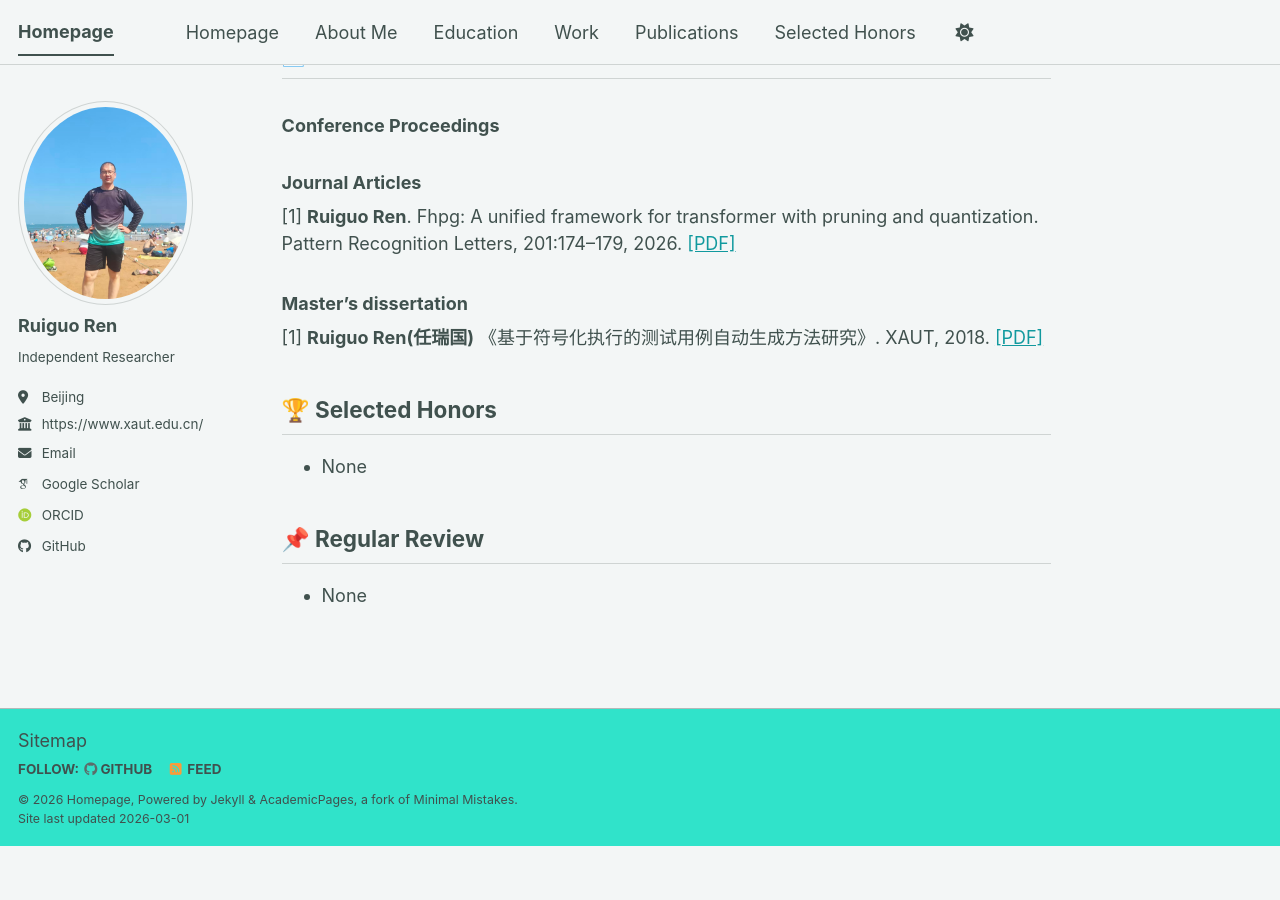
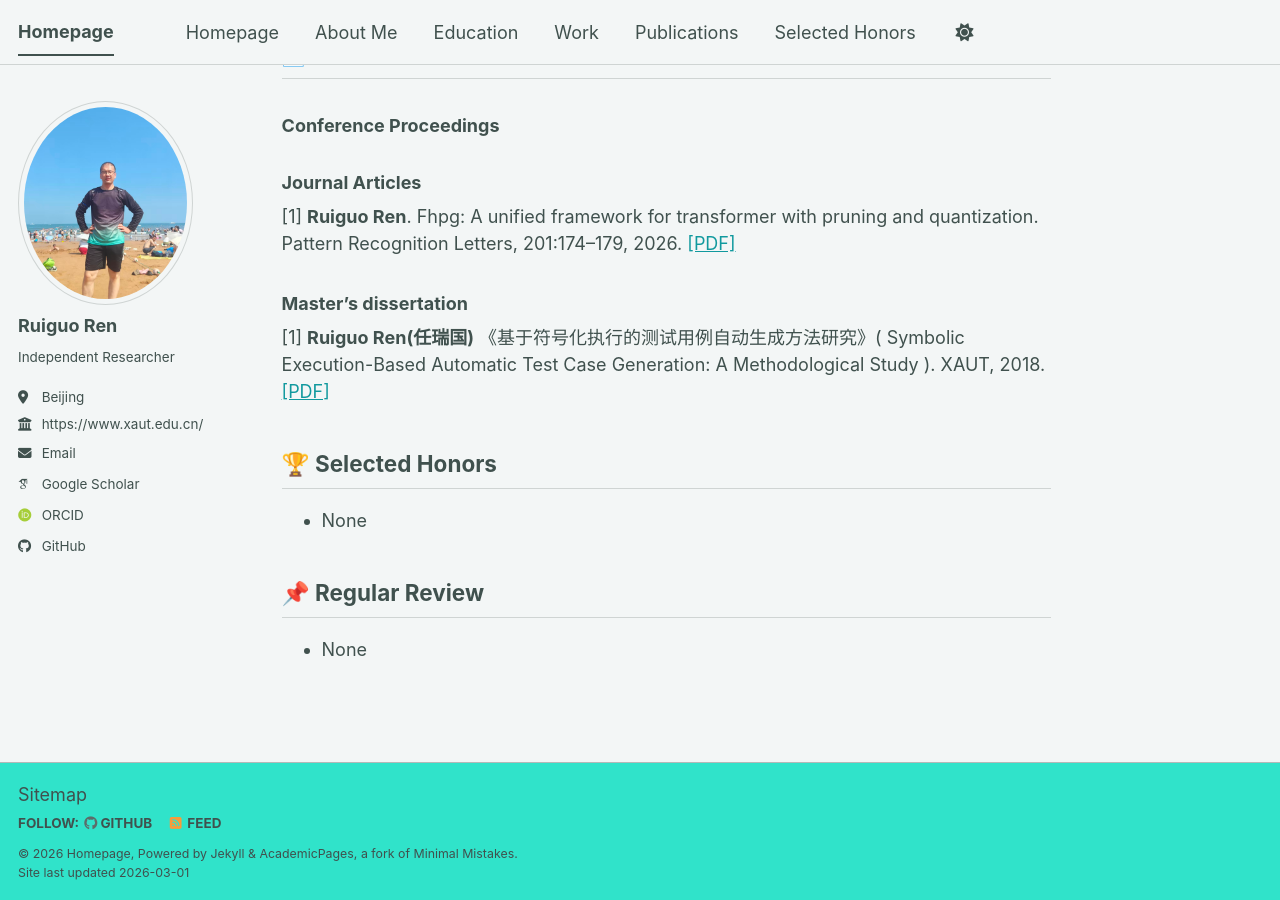
Before and after one commit to rgren-research/rgren-research.github.io, a Jekyll site: the page built from _pages/about.md, in a window 1280 px wide and 900 px high, scrolled down 743 px. Built offline with Jekyll 4.4.1, drawn with Linux system fonts in a browser that asks for light colours; some web fonts are replaced; a script bundle is joined from its source files by our own code; library files that are not in the unit come from our copies; before the commit the page ends 1589 px from its top, so only the background shows below that.

Commit message:
Update about.md

```diff
--- a/_pages/about.md
+++ b/_pages/about.md
@@ -38,7 +38,7 @@ I am currently a researcher and system developer. My research interests include
 ### Master's dissertation
 
 [1] **Ruiguo Ren(任瑞国)**
-     《基于符号化执行的测试用例自动生成方法研究》.
+     《基于符号化执行的测试用例自动生成方法研究》( Symbolic Execution-Based Automatic Test Case Generation: A Methodological Study ).
       XAUT, 2018. [[PDF]](https://kns.cnki.net/kcms2/article/abstract?v=oGHOruzuSDPi2-IOJLmLvV1B6Aitd9ggvcjVb4Cv5M2tNUN2WV6Kzd32UuOgid-uuyG-2nNvatG8FEvzh5dlYURNIu7gwzVM1UTXlxsRb3TjhJMJPdhKzD0eLNNYiKdqI6-7pbkIXZoT9-fqt7Bgsm-dYdUlnHVDRMWilTSyMaY=&uniplatform=NZKPT&language=CHS)
 
 
```
